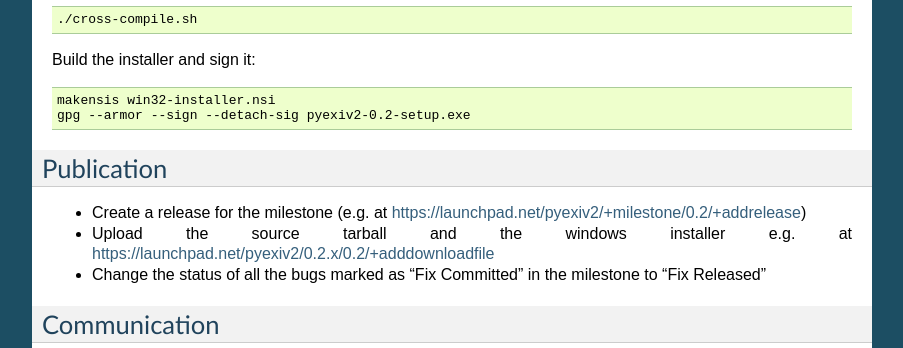
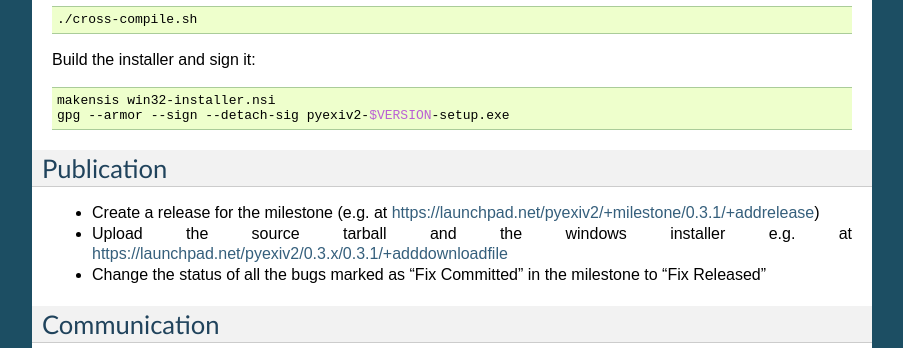
Before and after one commit to jwilk-mirrors/pyexiv2, a Sphinx documentation site: the page built from doc/release_procedure.rst, in a window 1280 px wide and 900 px high, scrolled down 1083 px. Shown: the part 152-500 px from the top of the window, without its empty margins (198-1101 px from the left). Built offline with Sphinx 7.4.7, drawn with Linux system fonts in a browser that asks for light colours.

Commit message:
Updated release procedure.

```diff
--- a/doc/release_procedure.rst
+++ b/doc/release_procedure.rst
@@ -8,7 +8,7 @@
 
 Set the version number to release::
 
-  export VERSION=0.2.0
+  export VERSION=0.3.1
   export D=pyexiv2-$VERSION
 
 Branch to release::
@@ -69,15 +69,15 @@
 Build the installer and sign it::
 
   makensis win32-installer.nsi
-  gpg --armor --sign --detach-sig pyexiv2-0.2-setup.exe
+  gpg --armor --sign --detach-sig pyexiv2-$VERSION-setup.exe
 
 Publication
 ###########
 
 * Create a release for the milestone
-  (e.g. at https://launchpad.net/pyexiv2/+milestone/0.2/+addrelease)
+  (e.g. at https://launchpad.net/pyexiv2/+milestone/0.3.1/+addrelease)
 * Upload the source tarball and the windows installer
-  e.g. at https://launchpad.net/pyexiv2/0.2.x/0.2/+adddownloadfile
+  e.g. at https://launchpad.net/pyexiv2/0.3.x/0.3.1/+adddownloadfile
 * Change the status of all the bugs marked as "Fix Committed" in the milestone
   to "Fix Released"
 
```
